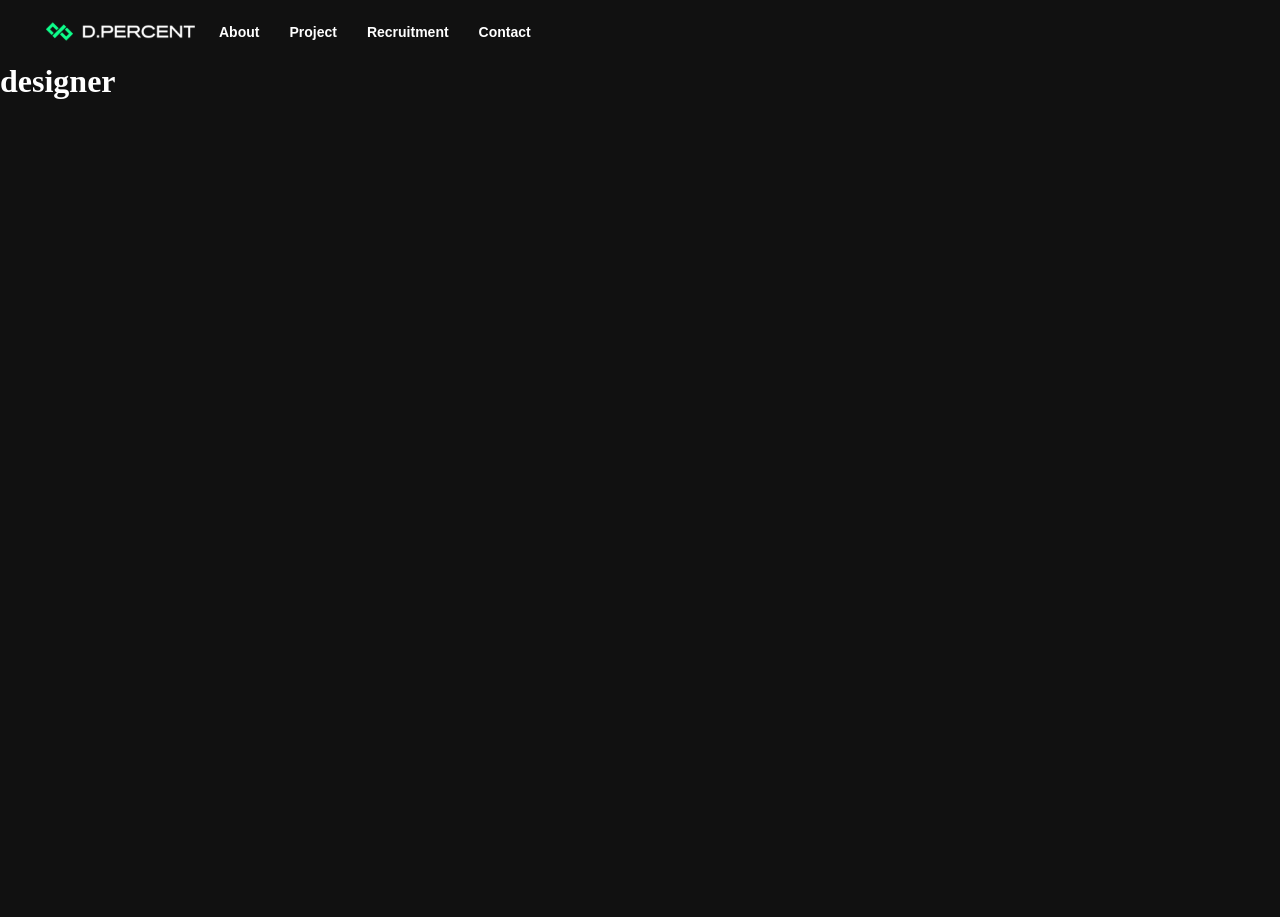
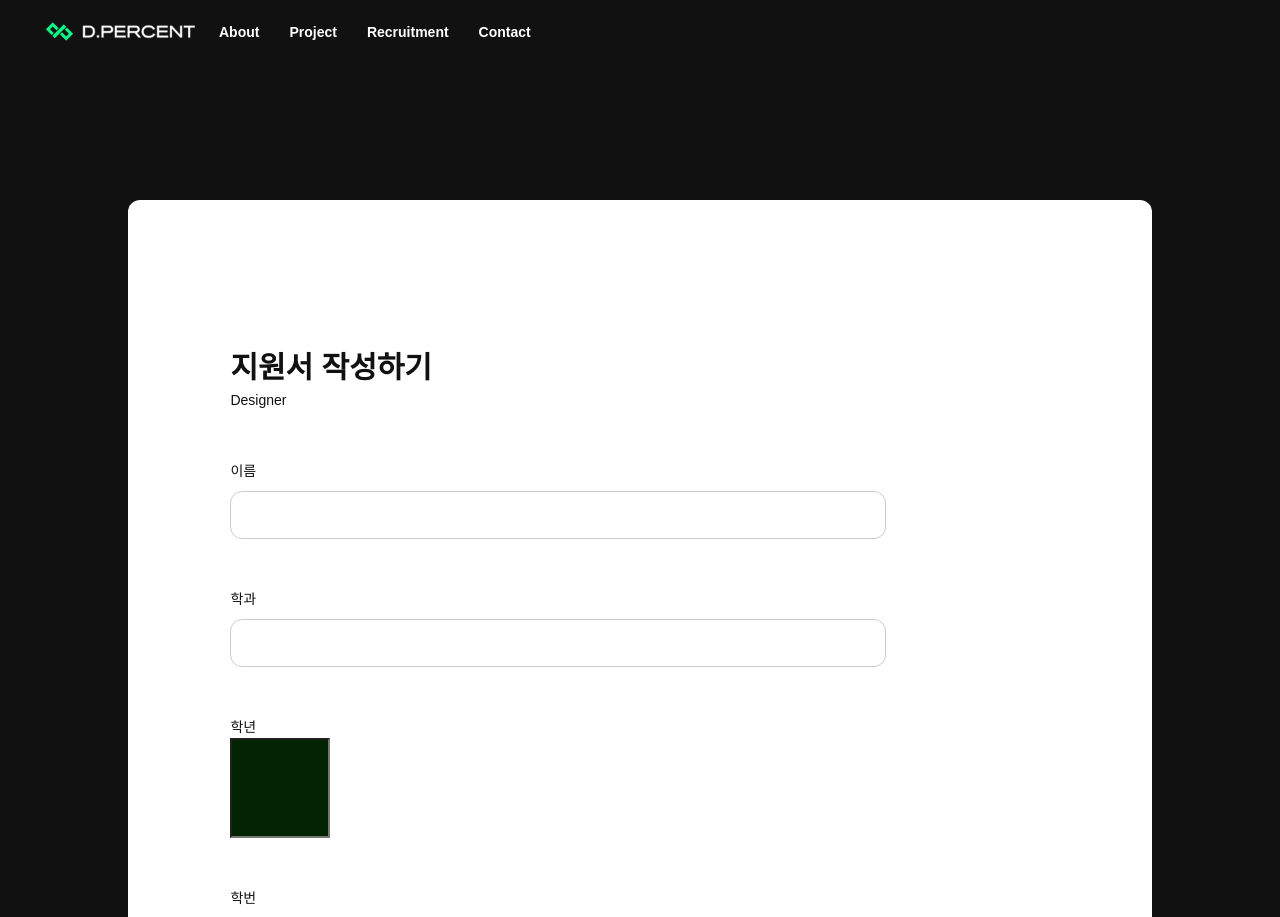
Before and after one commit to ahnwooseok/D.percent, a Next.js app: page /designer in a window 1280 px wide. Shown: the top 917 px of the page. Before the commit the page ends 800 px from the top, so only its background shows below. Built offline with nearby package versions, Linux system fonts and the light colour scheme.

Commit message:
designer page 30%
받는거 구현해주기...

```diff
--- /dev/null
+++ b/src/components/DesignerMain/index.jsx
@@ -0,0 +1,56 @@
+import Image from 'next/image';
+import Link from 'next/link';
+import React, {useState} from 'react'
+import {
+  Wrapper,
+  Designer, Title, DesignerArrange, Box52, SubTitle, Text, Check
+} from "./styles";
+
+
+function DesignerMain() {
+  return (
+    <Wrapper>
+
+
+      <Designer>
+        <DesignerArrange>
+
+          <Title>지원서 작성하기</Title>
+          <SubTitle style={{fontWeight:"normal"}}>Designer</SubTitle>
+          <Box52></Box52>
+
+          <SubTitle>이름</SubTitle>
+          <Text></Text>
+          <Box52></Box52>
+
+          <SubTitle>학과</SubTitle>
+          <Text></Text>
+          <Box52></Box52>
+
+          <SubTitle>학년</SubTitle>
+          {/*<Check title="학년" data={grade} setData={setGrade} array={["1학년", "2학년", "3학년", "4학년"]}/>*/}
+          <Check color={"#032403"} array={["1학년", "2학년", "3학년", "4학년"]}/>
+          <Box52></Box52>
+
+          <SubTitle>학번</SubTitle>
+          <Text></Text>
+          <Box52></Box52>
+
+          <SubTitle>이름</SubTitle>
+          <Box52></Box52>
+
+          <Title style={{fontSize:"20px"}}>당신의 경험을 알려주세요</Title>
+          <div style={{height:"26px"}}></div>
+          <SubTitle>교내,교외에서 UX/UI수업이나 관련 활동한 경험이 있으신가요?</SubTitle>
+          <Box52></Box52>
+
+          <SubTitle>학과수업 이외의 대외활동이나 스터디 등에서 앱, 웹서비스 작업을 해본 경험이 있으신가요?</SubTitle>
+          <SubTitle>이름</SubTitle>
+
+        </DesignerArrange>
+      </Designer>
+    </Wrapper>
+  );
+}
+
+export default DesignerMain;
--- /dev/null
+++ b/src/components/DesignerMain/styles.js
@@ -0,0 +1,100 @@
+import styled from 'styled-components';
+
+export const Wrapper = styled.main`
+  position: absolute;
+  top: 0;
+  height: 100%;
+  width: 100%;
+  display: flex;
+  align-items: center;
+  justify-content: center;
+  z-index: -1;
+`;
+
+export const Designer = styled.div`
+  display: flex;
+  align-items: center;
+  justify-content: center;
+  margin-top: 100vh;
+  width: 80vw;
+  height: 1200px;
+  background: #ffffff;
+  border-radius: 12px;
+`;
+
+export const DesignerArrange = styled.div`
+  display: flex;
+  flex-direction: column;
+  //align-items: center;    //좌정렬
+
+  width: 80%;
+
+
+`;
+
+export const Title = styled.h1`
+  font-family: Noto Sans KR, sans-serif;
+  font-style: normal;
+  font-weight: bold;
+  font-size: 30px;
+  line-height: 150%;
+
+  color: #111111;
+`;
+
+export const Box52 = styled.div`
+  height: 50px;
+`;
+
+export const SubTitle = styled.div`
+  font-family: Noto Sans KR, sans-serif;
+  font-style: normal;
+  font-weight: 500;
+  font-size: 14px;
+  line-height: 150%;
+  color: #111111;
+`;
+
+export const Text = styled.input`
+  type: text;
+  height:48px;
+  width:80%;
+  font-size:32px;
+  margin-top: 9px;
+
+  border: 1px solid #CCCCCC;
+  box-sizing: border-box;
+  border-radius: 12px;
+
+`;
+
+export const Check = styled.input`
+
+  type: radio;
+
+  width:100px;
+  height:100px;
+  background-color: ${props => `${props.color}`};
+`;
+
+// function Check({title,array,data,setData}) {
+//   const onChange = (event) => {
+//     setData(event.target.id);
+//   }
+//   return (
+//     <div>
+//       {title}
+//       {array.map((i,di) =>
+//         <div key={di} >   {/* checktext에 for 문이랑 같은느낌  */}
+//           <input
+//             c
+//             name={title}
+//             id={i}
+//             onChange={onChange}
+//           />
+//           <label htmlFor={i}>{i}</label>
+//         </div>
+//       )}
+//       <hr/>
+//     </div>
+//   );
--- a/src/pages/designer.jsx
+++ b/src/pages/designer.jsx
@@ -1,4 +1,5 @@
 import Head from 'next/head';
+import DesignerMain from "../components/DesignerMain";
 
 function Designer() {
   return (
@@ -6,7 +7,7 @@ function Designer() {
       <Head>
         <title>Designer | D.Percent</title>
       </Head>
-      <h1 style={{color:"#ffffff"}}>designer</h1>
+      <DesignerMain/>
     </>
   );
 }
```
